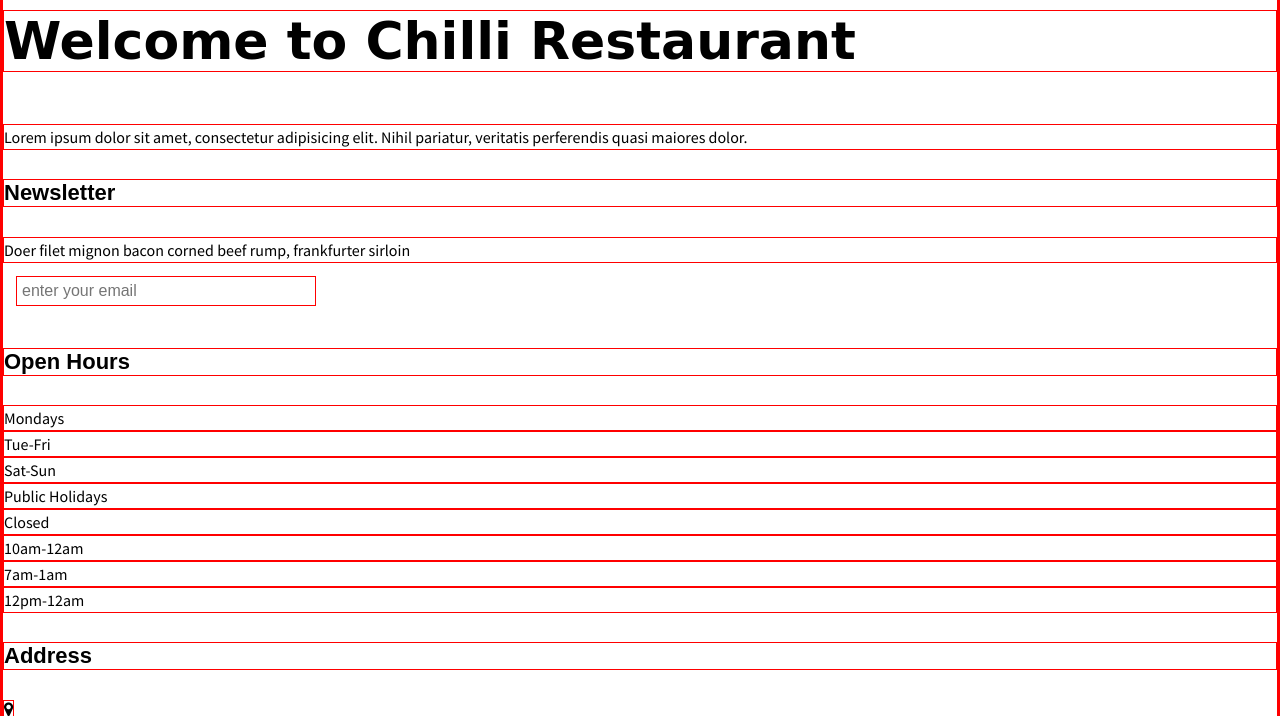
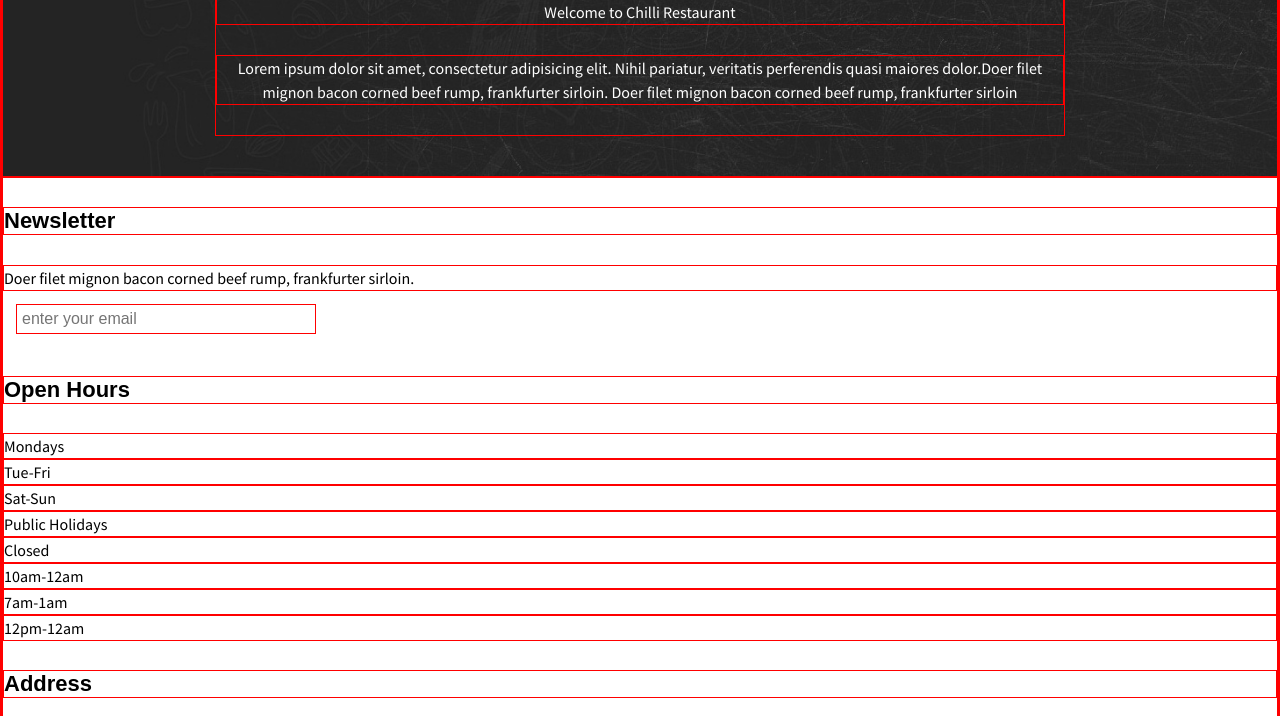
Before and after one commit to MichellePayne/resturant-PSD-Conversion, a website: page index.html in a window 1280 px wide. Shown: the part 3481-4197 px from the top of the page. Drawn offline with nearby package versions, Linux system fonts and the light colour scheme; files that its build step writes are made by us from their sources; a web font is replaced by a local one.

Commit message:
finished prefooter

```diff
--- a/dev/styles/style.scss
+++ b/dev/styles/style.scss
@@ -237,6 +237,24 @@ input{
 	width:250px;
 	text-transform: uppercase;
 }
+// end of services
+// start of preFooter
+.preFooter{
+	background-image: url("../../assets/header-background.jpg");
+	background-repeat: no-repeat;
+	background-size: cover;
+	text-align: center;
+	color:#fff;
+	padding:30px;
+}
+.preFooterText{
+	width:70%;
+	margin: 10px auto;
+}
+.preFooterText p{
+	margin-bottom: 30px;
+}
+
 
 
 
--- a/index.html
+++ b/index.html
@@ -147,12 +147,16 @@
 		</div>
 
 	</section>
-	<section class="form">
-		<img src="assets/chilli-logoWhiteNoText.png" alt="">
-		<h3>Welcome to Chilli Restaurant</h3>
-		<p>Lorem ipsum dolor sit amet, consectetur adipisicing elit. Nihil pariatur, veritatis perferendis quasi maiores dolor.</p>
+	<section class="preFooter">
+			<img src="assets/chilli-logoWhiteNoText.png" alt="">
+		<div class="preFooterText">
+			<p>Welcome to Chilli Restaurant</p>
+			<p>Lorem ipsum dolor sit amet, consectetur adipisicing elit. Nihil pariatur, veritatis perferendis quasi maiores dolor.Doer filet mignon bacon corned beef rump, frankfurter sirloin. Doer filet mignon bacon corned beef rump, frankfurter sirloin</p>
+		</div>
+	</section>
+	<section class="newsletter">
 		<h4>Newsletter</h4>
-		<p>Doer filet mignon bacon corned beef rump, frankfurter sirloin</p>
+		<p>Doer filet mignon bacon corned beef rump, frankfurter sirloin.</p>
 		<input type="text" placeholder="enter your email">
 		<h4>Open Hours</h4>
 		<p>Mondays</p>
```
